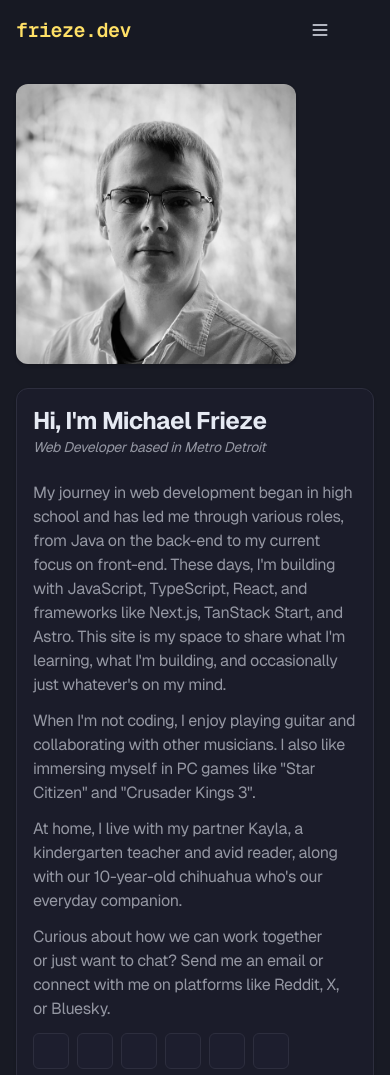
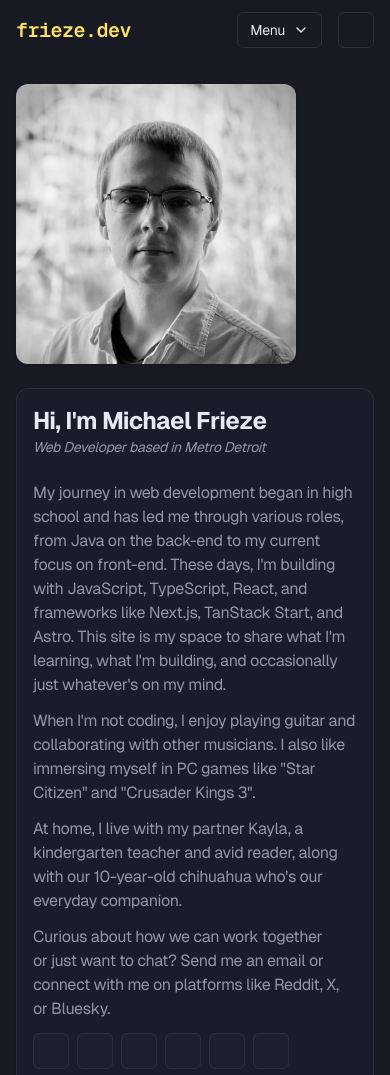
Before and after one commit to MichaelFrieze/frieze.dev, an Astro site: page / in a window 390 px wide. Shown: the top 1075 px of the page. Built offline with nearby package versions, Linux system fonts and the light colour scheme; Astro itself is replaced by a stand-in of ours; some icons are missing.

Commit message:
feat: improve mobile menu nav button design

```diff
--- a/src/components/Header.astro
+++ b/src/components/Header.astro
@@ -28,8 +28,10 @@ import ThemeToggle from './ThemeToggle.astro'
           ))
         }
       </nav>
-      <MobileMenu client:load transition:persist />
-      <ThemeToggle transition:persist />
+      <div class="flex items-center gap-4">
+        <MobileMenu client:load transition:persist />
+        <ThemeToggle transition:persist />
+      </div>
     </div>
   </div>
 </header>
--- a/src/components/ThemeToggle.astro
+++ b/src/components/ThemeToggle.astro
@@ -3,6 +3,27 @@ import { Button } from '@/components/ui/button'
 import { Icon } from 'astro-icon/components'
 ---
 
+<div class="sm:hidden">
+  <Button
+    id="theme-toggle-mobile"
+    variant="outline"
+    size="icon"
+    title="Toggle theme"
+    className="text-foreground hover:text-foreground hover:bg-card cursor-pointer"
+  >
+    <Icon
+      name="lucide:sun"
+      class="size-4 scale-100 rotate-0 transition-all dark:scale-0 dark:-rotate-90"
+    />
+    <Icon
+      name="lucide:moon"
+      class="absolute size-4 scale-0 rotate-90 transition-all dark:scale-100 dark:rotate-0"
+    />
+    <span class="sr-only">Toggle theme</span>
+  </Button>
+</div>
+
+<div class="hidden sm:block">
   <Button
     id="theme-toggle"
     variant="ghost"
@@ -20,6 +41,7 @@ import { Icon } from 'astro-icon/components'
     />
     <span class="sr-only">Toggle theme</span>
   </Button>
+</div>
 
 <script is:inline data-astro-rerun>
   const theme = (() => {
@@ -62,8 +84,12 @@ import { Icon } from 'astro-icon/components'
 
   function initThemeToggle() {
     const themeToggle = document.getElementById('theme-toggle')
+    const themeToggleMobile = document.getElementById('theme-toggle-mobile')
     if (themeToggle) {
       themeToggle.addEventListener('click', handleToggleClick)
+    }
+    if (themeToggleMobile) {
+      themeToggleMobile.addEventListener('click', handleToggleClick)
     }
   }
 
--- a/src/components/ui/dropdown-menu.tsx
+++ b/src/components/ui/dropdown-menu.tsx
@@ -72,7 +72,7 @@ function DropdownMenuItem({
       data-inset={inset}
       data-variant={variant}
       className={cn(
-        "focus:bg-accent focus:text-accent-foreground data-[variant=destructive]:text-destructive data-[variant=destructive]:focus:bg-destructive/10 dark:data-[variant=destructive]:focus:bg-destructive/20 data-[variant=destructive]:focus:text-destructive data-[variant=destructive]:*:[svg]:!text-destructive [&_svg:not([class*='text-'])]:text-muted-foreground relative flex cursor-default items-center gap-2 rounded-sm px-2 py-1.5 text-sm outline-hidden select-none data-[disabled]:pointer-events-none data-[disabled]:opacity-50 data-[inset]:pl-8 [&_svg]:pointer-events-none [&_svg]:shrink-0 [&_svg:not([class*='size-'])]:size-4",
+        "text-foreground focus:bg-card focus:text-foreground data-[variant=destructive]:text-destructive data-[variant=destructive]:focus:bg-destructive/10 dark:data-[variant=destructive]:focus:bg-destructive/20 data-[variant=destructive]:focus:text-destructive data-[variant=destructive]:*:[svg]:!text-destructive [&_svg:not([class*='text-'])]:text-muted-foreground relative flex cursor-default items-center gap-2 rounded-sm px-2 py-1.5 text-sm outline-hidden select-none data-[disabled]:pointer-events-none data-[disabled]:opacity-50 data-[inset]:pl-8 [&_svg]:pointer-events-none [&_svg]:shrink-0 [&_svg:not([class*='size-'])]:size-4",
         className,
       )}
       {...props}
--- a/src/components/ui/mobile-menu.tsx
+++ b/src/components/ui/mobile-menu.tsx
@@ -7,7 +7,7 @@ import {
   DropdownMenuTrigger,
 } from '@/components/ui/dropdown-menu'
 import { NAV_LINKS } from '@/consts'
-import { Menu } from 'lucide-react'
+import { ArrowDown, ChevronDown, Menu } from 'lucide-react'
 
 const MobileMenu = () => {
   const [isOpen, setIsOpen] = useState(false)
@@ -36,13 +36,14 @@ const MobileMenu = () => {
         }}
       >
         <Button
-          variant="ghost"
-          size="icon"
-          className="hover:bg-card hover:text-foreground sm:hidden"
+          variant="outline"
+          size="default"
+          className="hover:bg-card text-foreground cursor-pointer text-sm font-normal sm:hidden"
           title="Menu"
         >
-          <Menu className="size-5" />
-          <span className="sr-only">Toggle menu</span>
+          {/* <Menu className="size-5" /> */}
+          <span className="">Menu</span>
+          <ChevronDown className="size-4" />
         </Button>
       </DropdownMenuTrigger>
       <DropdownMenuContent align="end" className="bg-background">
```
Lines whose indentation alone changed are shown as unchanged.
